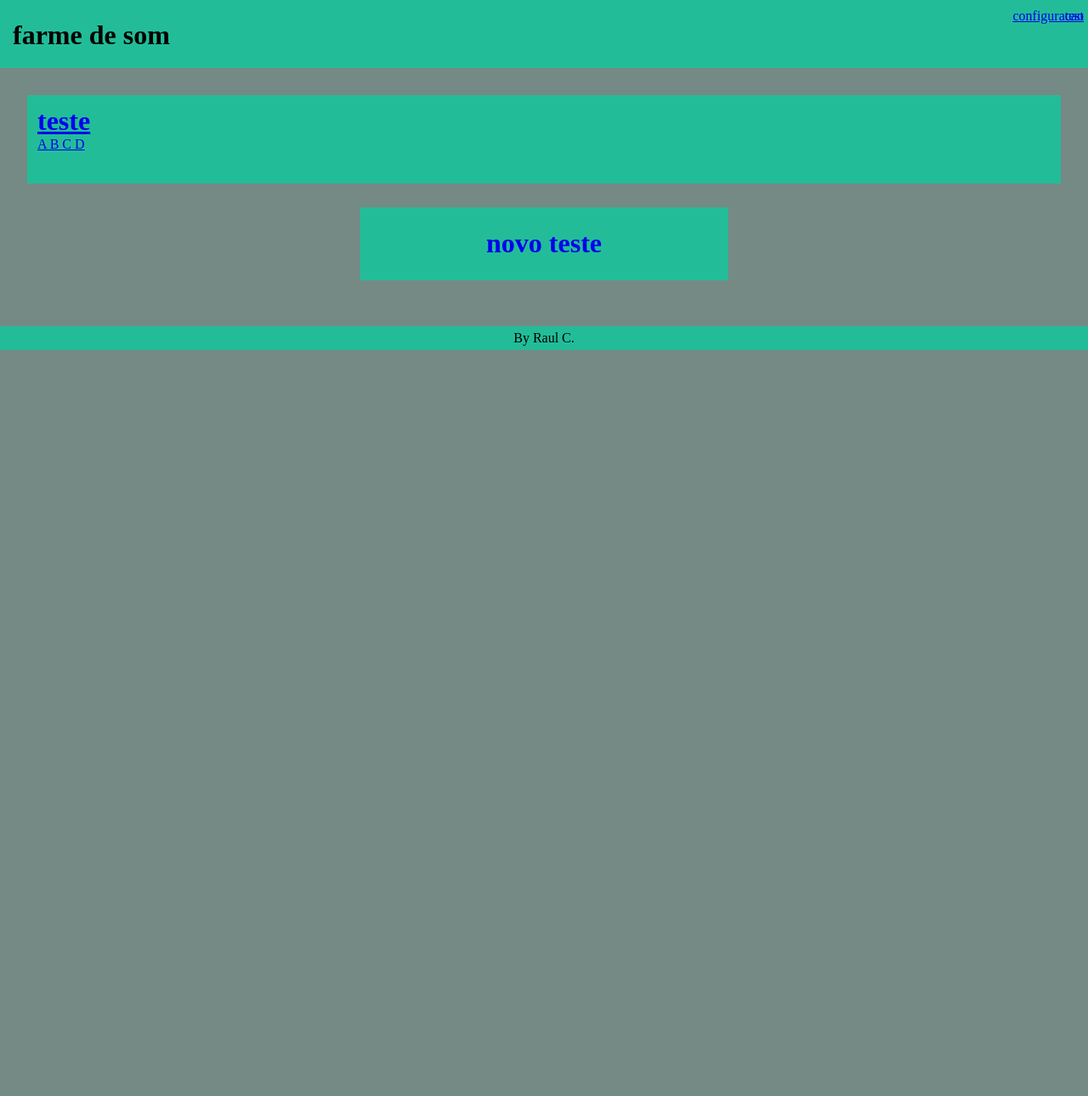
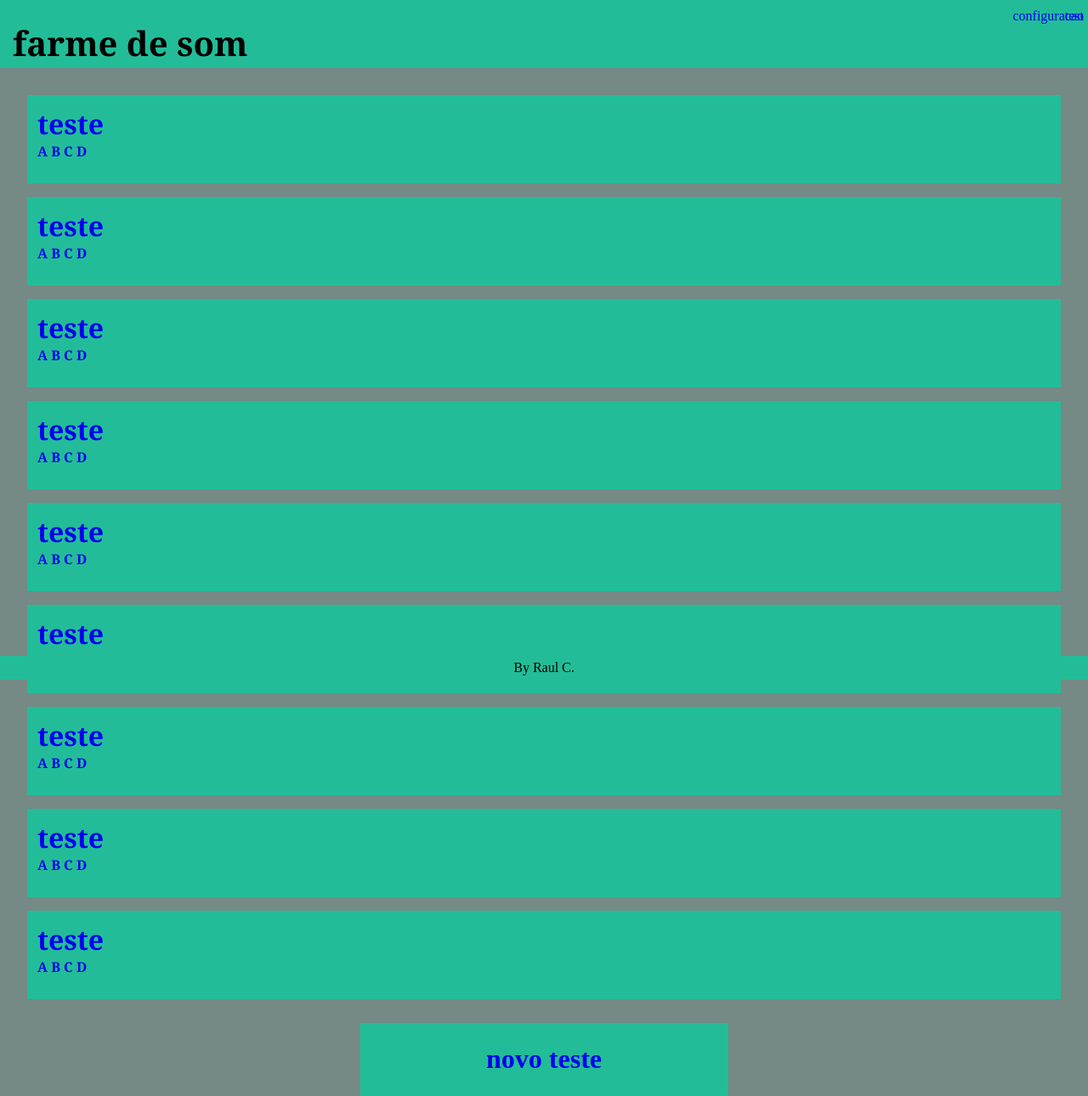
Before and after one commit to RaulA001/treinamento_de_ouvido_2, a Flask app: page /menu/ in a window 1280 px wide. Shown: the whole page at 85% size. Before the commit the page ends 412 px from the top, so only its background shows below. Run offline with Flask 2, Linux system fonts and the light colour scheme.

Commit message:
fim do html/css do main menu
próximo passo ligar com o beck e  janelas restante (configuração, add teste, add notas e exe teste)

```diff
--- a/static/style.css
+++ b/static/style.css
@@ -10,11 +10,18 @@
 * {
     padding: 0px;
     margin: 0px;
+    text-decoration: none;
+}
+
+html, body {
+    height: 100%;
 }
 
 body {
     background-color: var(--C2);
     margin: 0;
+    display: flex;
+    flex-direction: column;
 }
 
 header {
@@ -24,6 +31,7 @@ header {
     min-height: 80px;
 }
 header h1 {
+    font: bolder normal normal 2.5em  Georgia, 'Times New Roman', Times, serif;
     display: inline-block;
     position: absolute;
     text-indent: 15px;
@@ -42,6 +50,7 @@ header a {
 }
 
 main {
+    flex: 1 0 auto;
     padding: 2.5%;
     background-color: var(--C2);
     text-decoration: dotted;
@@ -57,6 +66,17 @@ main li {
     min-height: 10vh;
     list-style-type: none;
     text-decoration: none;
+}
+
+
+.nome_teste {
+    text-decoration: none;
+    font: bolder normal normal 2em  Georgia, 'Times New Roman', Times, serif;
+}
+
+.notas_teste {
+    text-decoration: none;
+    font: bolder normal normal 1em  Georgia, 'Courier New', Courier, monospace;
 }
 
 #novo_teste_div {
@@ -91,6 +111,7 @@ main li {
 
 
 footer {
+    flex-shrink: 0;
     background-color: var(--C1);
     padding: 5px 0px;
     text-align: center;
--- a/templates/main_menu.html
+++ b/templates/main_menu.html
@@ -21,6 +21,7 @@
     </header>
     <main>
         <ul>
+            {%for n in range(1, 10)%}
             <li>
                 <a href="#">
                     <div class="Testes">
@@ -29,11 +30,12 @@
                     </div>
                 </a>
             </li>
+            {%endfor%}
         </ul>
         <a href="#" id="novo_teste_a">
                 <div id="novo_teste_div2">
                     <div id="novo_teste_div">
-                        <h1 class="nome_teste" id="novo_nome_teste">novo teste</h1>
+                        <h1 id="novo_nome_teste">novo teste</h1>
                     </div>
                 </div>
         </a>
```
